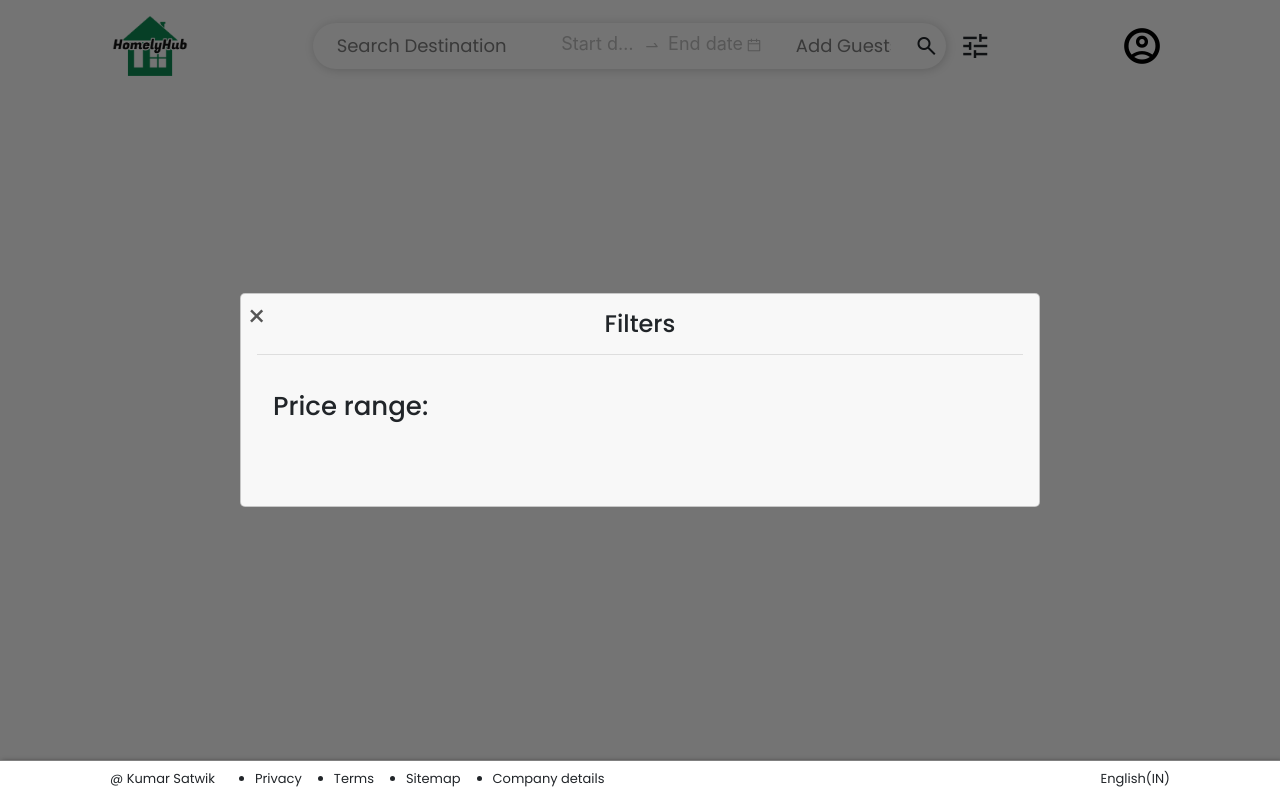
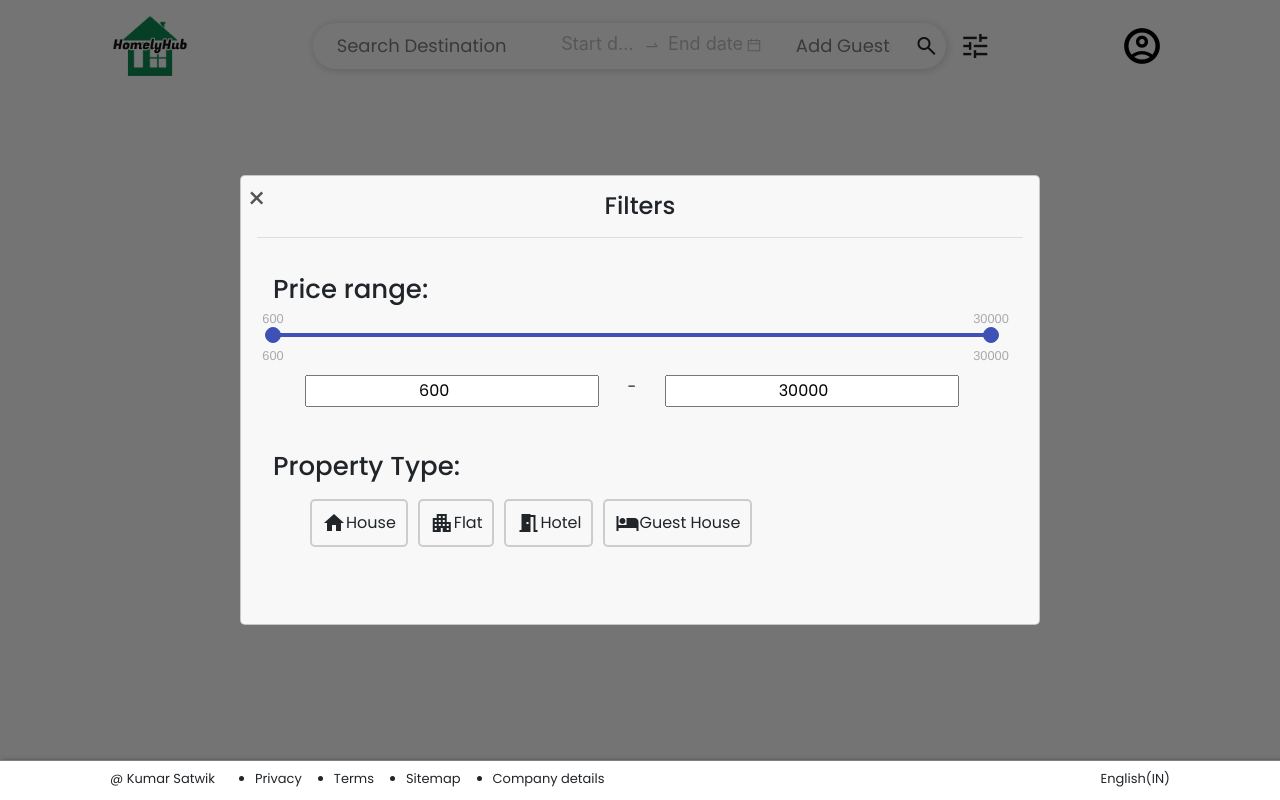
Before and after one commit to developer-metalhead/HomelyHub, a React (Create React App) app in the folder frontend/: page / in a window 1280 px wide. Both pictures are taken after a click on the element "tune". Built offline with nearby package versions, Linux system fonts and the light colour scheme; a web font is replaced by a local one.

Commit message:
27 feb finished

```diff
--- a/frontend/src/Components/Home/FilterModal.js
+++ b/frontend/src/Components/Home/FilterModal.js
@@ -107,7 +107,46 @@ const FilterModal = ({ selectedFilters, onFilterChange, onClose }) => {
           <span>&times;</span>
         </button>
         <div className="modal-filters-container">
-          <div className="filter-section"><label>Price range:</label></div>
+          <div className="filter-section">
+            <label>Price range:</label>
+            <InputRange
+              minValue={600}
+              maxValue={30000}
+              value={priceRange}
+              onChange={handlePriceRangeChange}
+            />
+            <div className="range-inputs">
+              <input
+                type="number"
+                value={priceRange.min}
+                onChange={handleMinInputChange}
+              />
+              <span>-</span>
+              <input
+                type="number"
+                value={priceRange.max}
+                onChange={handleMaxInputChange}
+              />
+            </div>
+          </div>
+
+          <div className="filter-section">
+            <label>Property Type:</label>
+            <div className="icon-box">
+              {propertyTypeOptions.map((options) => (
+                <div
+                  key={options.value}
+                  className={`selectable-box ${
+                    propertyType === options.value ? "selected" : ""
+                  }`}
+                  onClick={() => handlePropertyTypeChange(options.value)}
+                >
+                    <span className="material-icons">{options.icon}</span>
+                    <span>{options.label}</span>
+                </div>
+              ))}
+            </div>
+          </div>
         </div>
       </div>
     </div>
```
Also changed, not shown: frontend/src/Components/Home/Filter.js (+11 -3 lines).
